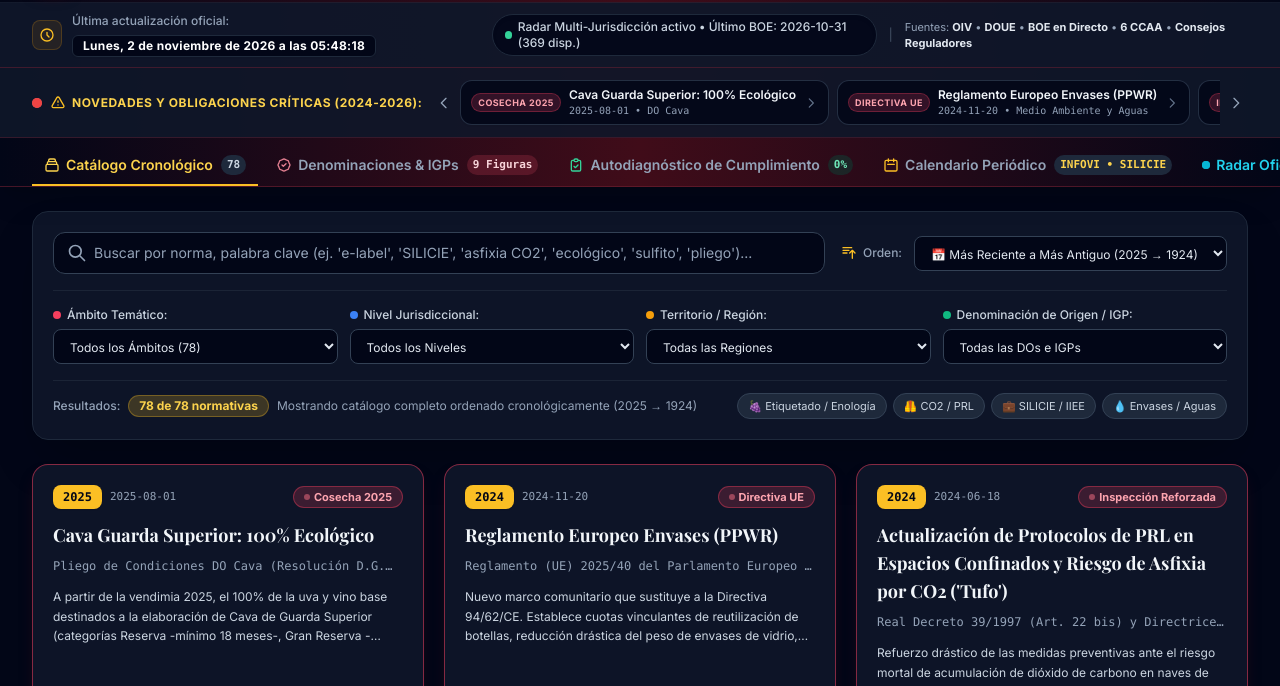
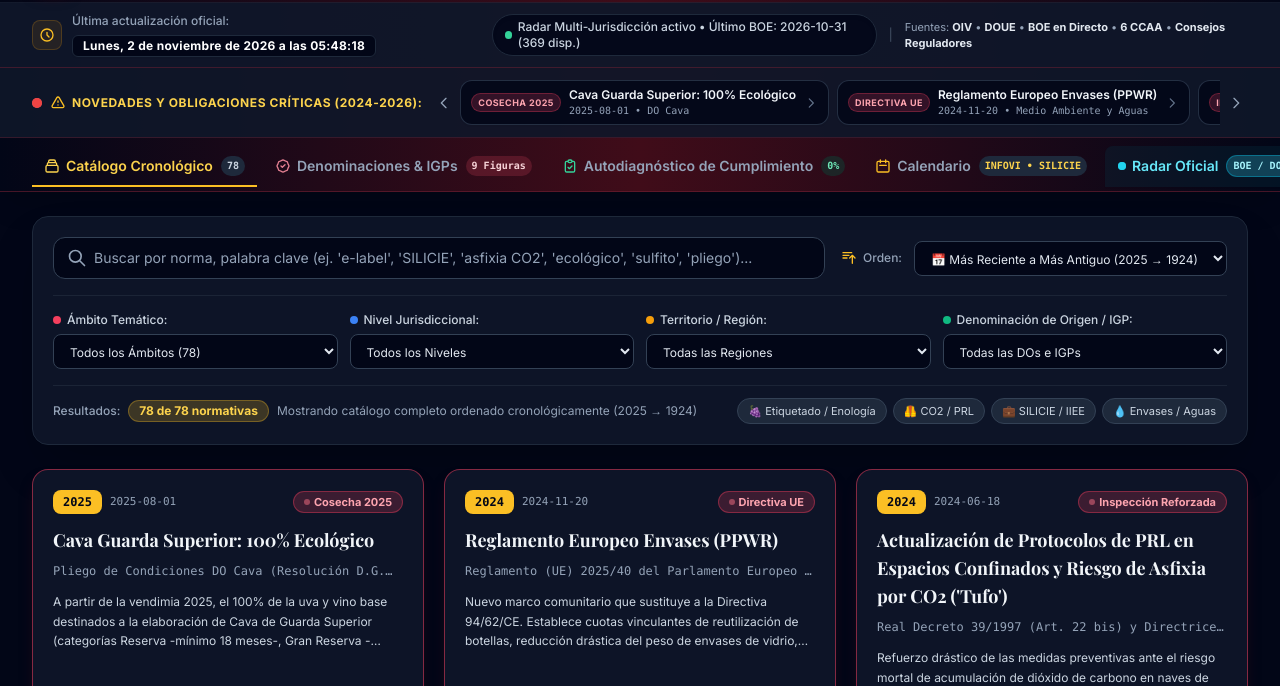
Before and after one commit to ayeneso2023-alt/normativas-vitivinicolas, a plain HTML site: page index.html in a window 1280 px wide. Shown: the part 70-756 px from the top of the page. Drawn offline with nearby package versions, Linux system fonts and the light colour scheme; a web font is replaced by a local one.

Commit message:
Mejorar diseno responsive de la barra de pestanas para visibilidad completa del Radar Oficial

```diff
--- a/index.html
+++ b/index.html
@@ -226,59 +226,58 @@
     </section>
 
     <!-- Barra de Navegación por Pestañas -->
-    <nav class="max-w-7xl mx-auto px-3 sm:px-6 lg:px-8 flex items-center justify-between gap-1 sm:gap-2 overflow-x-auto no-scrollbar pt-2">
-      <div class="flex space-x-1 sm:space-x-1.5 w-full">
+    <nav class="max-w-7xl mx-auto px-3 sm:px-6 lg:px-8 flex items-center justify-between gap-1 overflow-x-auto no-scrollbar pt-2">
+      <div class="flex space-x-1 sm:space-x-1.5 w-full min-w-max pb-1">
 
         <!-- Pestaña 1: Catálogo Normativo Cronológico -->
         <button onclick="switchTab('tab-catalogo')" id="nav-tab-catalogo" class="tab-btn active flex items-center gap-1.5 px-3 py-2 border-b-2 border-amber-400 text-amber-300 font-semibold text-xs sm:text-sm transition whitespace-nowrap">
           <svg class="w-4 h-4 flex-shrink-0" fill="none" stroke="currentColor" viewBox="0 0 24 24">
             <path stroke-linecap="round" stroke-linejoin="round" stroke-width="2" d="M19 11H5m14 0a2 2 0 012 2v6a2 2 0 01-2 2H5a2 2 0 01-2-2v-6a2 2 0 012-2m14 0V9a2 2 0 00-2-2M5 11V9a2 2 0 012-2m0 0V5a2 2 0 012-2h6a2 2 0 012 2v2M7 7h10"/>
           </svg>
-          <span class="hidden md:inline">Catálogo Cronológico</span>
-          <span class="md:hidden">Catálogo</span>
-          <span id="badge-tab-total-count" class="ml-0.5 px-1.5 py-0.2 text-[11px] rounded-full bg-slate-800 text-slate-300 font-mono">78</span>
+          <span class="hidden sm:inline">Catálogo Cronológico</span>
+          <span class="sm:hidden">Catálogo</span>
+          <span id="badge-tab-total-count" class="ml-0.5 px-1.5 py-0.2 text-[10px] rounded-full bg-slate-800 text-slate-300 font-mono">78</span>
         </button>
 
         <!-- Pestaña 2: Denominaciones de Origen e IGPs -->
-        <button onclick="switchTab('tab-denominaciones')" id="nav-tab-denominaciones" class="tab-btn flex items-center gap-1.5 px-3 py-2 border-b-2 border-transparent text-slate-400 hover:text-slate-200 font-semibold text-xs sm:text-sm transition whitespace-nowrap">
+        <button onclick="switchTab('tab-denominaciones')" id="nav-tab-denominaciones" class="tab-btn flex items-center gap-1.5 px-2.5 sm:px-3 py-2 border-b-2 border-transparent text-slate-400 hover:text-slate-200 font-semibold text-xs sm:text-sm transition whitespace-nowrap">
           <svg class="w-4 h-4 flex-shrink-0 text-wine-400" fill="none" stroke="currentColor" viewBox="0 0 24 24">
             <path stroke-linecap="round" stroke-linejoin="round" stroke-width="2" d="M9 12l2 2 4-4M7.835 4.697a3.42 3.42 0 001.946-.806 3.42 3.42 0 014.438 0 3.42 3.42 0 001.946.806 3.42 3.42 0 013.138 3.138 3.42 3.42 0 00.806 1.946 3.42 3.42 0 010 4.438 3.42 3.42 0 00-.806 1.946 3.42 3.42 0 01-3.138 3.138 3.42 3.42 0 00-1.946.806 3.42 3.42 0 01-4.438 0 3.42 3.42 0 00-1.946-.806 3.42 3.42 0 01-3.138-3.138 3.42 3.42 0 00-.806-1.946 3.42 3.42 0 010-4.438 3.42 3.42 0 00.806-1.946 3.42 3.42 0 013.138-3.138z"/>
           </svg>
-          <span class="hidden lg:inline">Denominaciones & IGPs</span>
-          <span class="lg:hidden">D.O. & IGPs</span>
-          <span class="ml-0.5 px-1.5 py-0.2 text-[11px] rounded-full bg-wine-900/60 text-wine-200 font-mono">9 Figuras</span>
+          <span class="hidden xl:inline">Denominaciones & IGPs</span>
+          <span class="xl:hidden">D.O. & IGPs</span>
+          <span class="ml-0.5 px-1.5 py-0.2 text-[10px] rounded-full bg-wine-900/60 text-wine-200 font-mono">9 Figuras</span>
         </button>
 
         <!-- Pestaña 3: Herramienta de Autodiagnóstico / Auditoría (Compliance Check) -->
-        <button onclick="switchTab('tab-auditoria')" id="nav-tab-auditoria" class="tab-btn flex items-center gap-1.5 px-3 py-2 border-b-2 border-transparent text-slate-400 hover:text-slate-200 font-semibold text-xs sm:text-sm transition whitespace-nowrap">
+        <button onclick="switchTab('tab-auditoria')" id="nav-tab-auditoria" class="tab-btn flex items-center gap-1.5 px-2.5 sm:px-3 py-2 border-b-2 border-transparent text-slate-400 hover:text-slate-200 font-semibold text-xs sm:text-sm transition whitespace-nowrap">
           <svg class="w-4 h-4 flex-shrink-0 text-emerald-400" fill="none" stroke="currentColor" viewBox="0 0 24 24">
             <path stroke-linecap="round" stroke-linejoin="round" stroke-width="2" d="M9 5H7a2 2 0 00-2 2v12a2 2 0 002 2h10a2 2 0 002-2V7a2 2 0 00-2-2h-2M9 5a2 2 0 002 2h2a2 2 0 002-2M9 5a2 2 0 012-2h2a2 2 0 012 2m-6 9l2 2 4-4"/>
           </svg>
-          <span class="hidden lg:inline">Autodiagnóstico de Cumplimiento</span>
-          <span class="lg:hidden">Autodiagnóstico</span>
-          <span id="badge-nav-compliance" class="ml-0.5 px-1.5 py-0.2 text-[11px] rounded-full bg-emerald-900/40 text-emerald-300 font-mono">0%</span>
+          <span class="hidden xl:inline">Autodiagnóstico de Cumplimiento</span>
+          <span class="xl:hidden">Autodiagnóstico</span>
+          <span id="badge-nav-compliance" class="ml-0.5 px-1.5 py-0.2 text-[10px] rounded-full bg-emerald-900/40 text-emerald-300 font-mono">0%</span>
         </button>
 
         <!-- Pestaña 4: Calendario de Obligaciones Periódicas -->
-        <button onclick="switchTab('tab-calendario')" id="nav-tab-calendario" class="tab-btn flex items-center gap-1.5 px-3 py-2 border-b-2 border-transparent text-slate-400 hover:text-slate-200 font-semibold text-xs sm:text-sm transition whitespace-nowrap">
+        <button onclick="switchTab('tab-calendario')" id="nav-tab-calendario" class="tab-btn flex items-center gap-1.5 px-2.5 sm:px-3 py-2 border-b-2 border-transparent text-slate-400 hover:text-slate-200 font-semibold text-xs sm:text-sm transition whitespace-nowrap">
           <svg class="w-4 h-4 flex-shrink-0 text-amber-400" fill="none" stroke="currentColor" viewBox="0 0 24 24">
             <path stroke-linecap="round" stroke-linejoin="round" stroke-width="2" d="M8 7V3m8 4V3m-9 8h10M5 21h14a2 2 0 002-2V7a2 2 0 00-2-2H5a2 2 0 00-2 2v12a2 2 0 002 2z"/>
           </svg>
-          <span class="hidden sm:inline">Calendario Periódico</span>
-          <span class="sm:hidden">Calendario</span>
-          <span class="ml-0.5 px-1.5 py-0.2 text-[11px] rounded-full bg-slate-800 text-amber-300 font-mono hidden md:inline">INFOVI • SILICIE</span>
-          <span class="ml-0.5 px-1.5 py-0.2 text-[11px] rounded-full bg-slate-800 text-amber-300 font-mono md:hidden">12 Hitos</span>
+          <span class="hidden sm:inline">Calendario</span>
+          <span class="sm:hidden">Cal.</span>
+          <span class="ml-0.5 px-1.5 py-0.2 text-[10px] rounded-full bg-slate-800 text-amber-300 font-mono hidden lg:inline">INFOVI • SILICIE</span>
         </button>
 
         <!-- Pestaña 5: Radar Oficial en Tiempo Real (BOE / DOUE) -->
-        <button onclick="switchTab('tab-radar')" id="nav-tab-radar" class="tab-btn flex items-center gap-1.5 px-3 py-2 border-b-2 border-transparent text-cyan-400 hover:text-cyan-300 font-semibold text-xs sm:text-sm transition whitespace-nowrap">
+        <button onclick="switchTab('tab-radar')" id="nav-tab-radar" class="tab-btn flex items-center gap-1.5 px-2.5 sm:px-3 py-2 border-b-2 border-transparent text-cyan-300 hover:text-cyan-200 font-semibold text-xs sm:text-sm transition whitespace-nowrap bg-cyan-950/30 rounded-t-lg border-t border-x border-cyan-800/40 shadow-sm">
           <span class="relative flex h-2 w-2 flex-shrink-0">
             <span class="animate-ping absolute inline-flex h-full w-full rounded-full bg-cyan-400 opacity-75"></span>
-            <span class="relative inline-flex rounded-full h-2 w-2 bg-cyan-500"></span>
+            <span class="relative inline-flex rounded-full h-2 w-2 bg-cyan-400"></span>
           </span>
-          <span class="hidden lg:inline">Radar Oficial en Tiempo Real</span>
-          <span class="lg:hidden">Radar Oficial</span>
-          <span class="ml-0.5 px-1.5 py-0.2 text-[11px] rounded-full bg-cyan-950/80 text-cyan-300 border border-cyan-700/60 font-mono">BOE / DOUE</span>
+          <span class="hidden md:inline">Radar Oficial</span>
+          <span class="md:hidden">Radar</span>
+          <span class="ml-0.5 px-1.5 py-0.2 text-[10px] rounded-full bg-cyan-900/80 text-cyan-200 border border-cyan-600/60 font-mono font-bold">BOE / DOUE</span>
         </button>
 
       </div>
```
